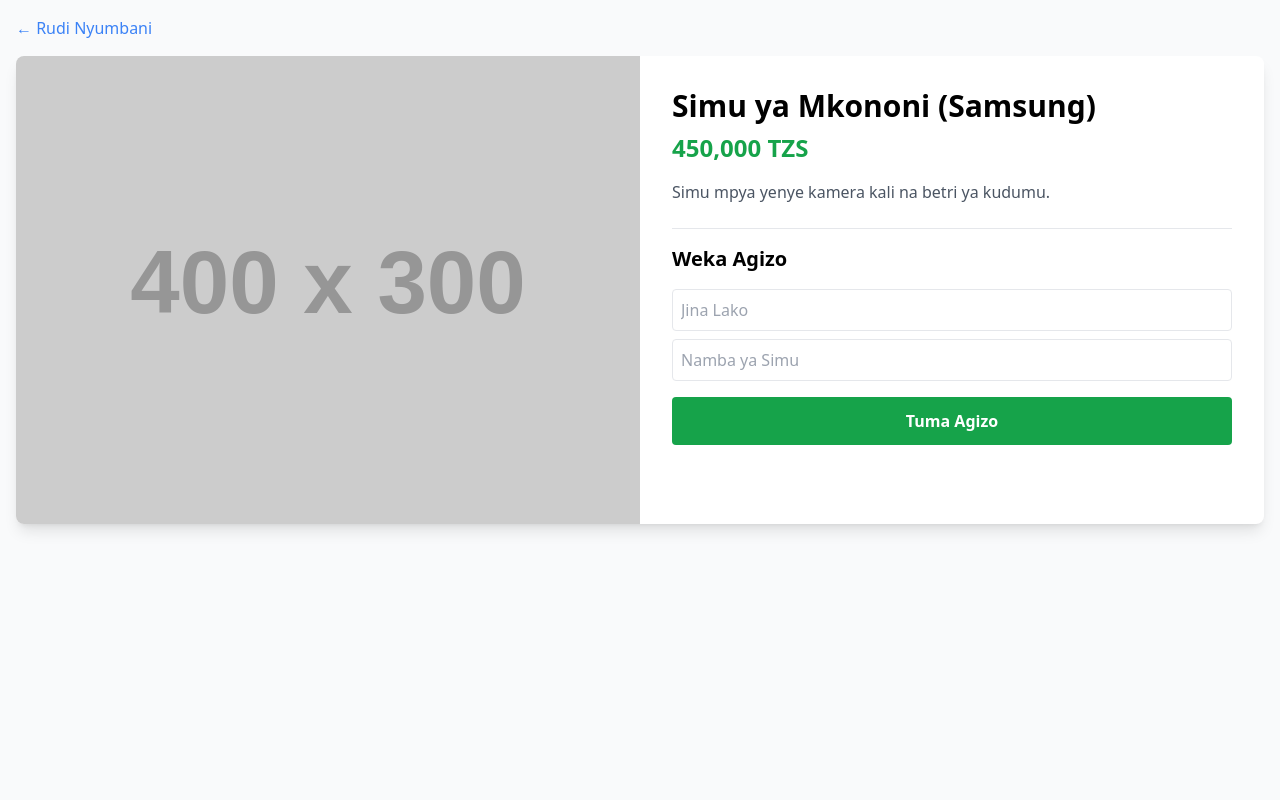
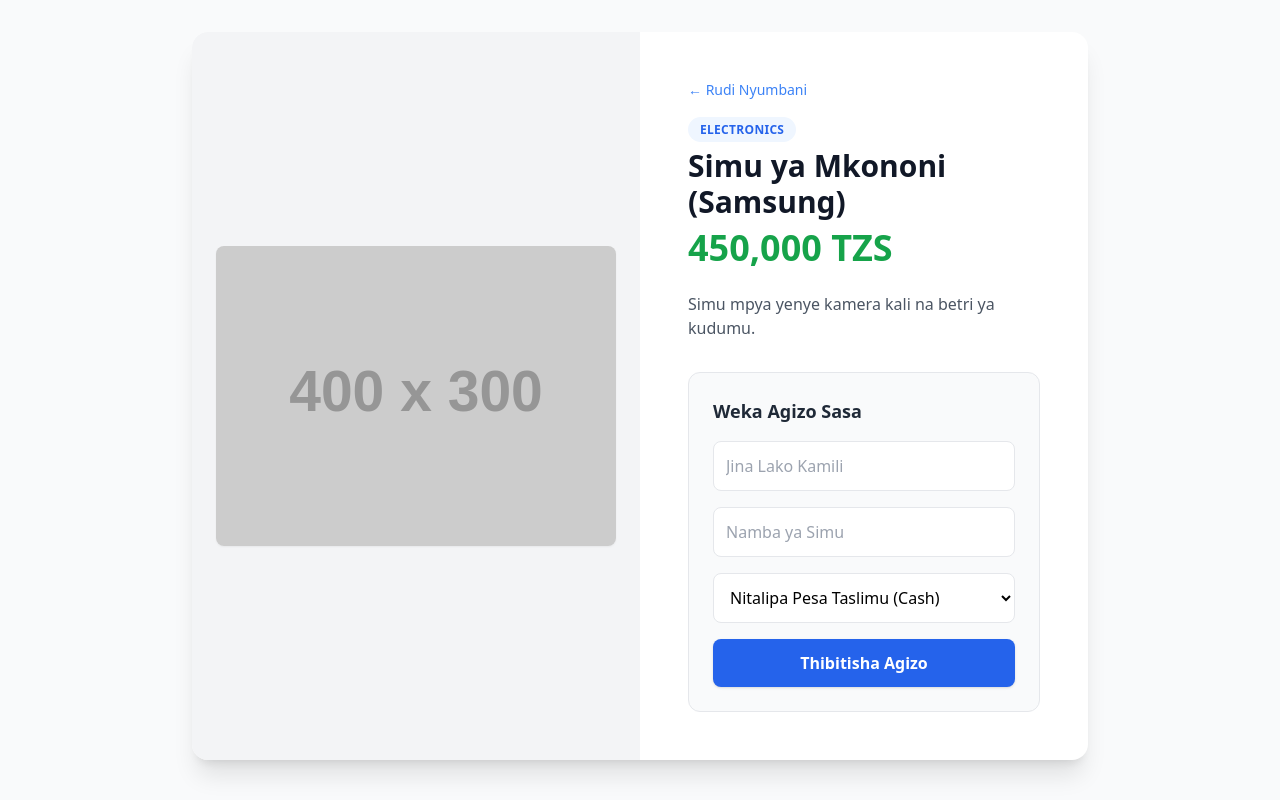
Before and after one commit to abdondismas0-hub/smart-arena-project, a Flask app: page /product/1 in a window 1280 px wide. Run offline with Flask 3, Linux system fonts and the light colour scheme; grey boxes labelled with a size stand in for pictures from a placeholder-image service; some libraries are stand-ins or nearby versions.

Commit message:
Update product_details.html

```diff
--- a/templates/product_details.html
+++ b/templates/product_details.html
@@ -1,29 +1,53 @@
 <!DOCTYPE html>
-<html>
+<html lang="sw">
 <head>
-    <title>{{ product.name }}</title>
+    <meta charset="UTF-8">
+    <title>{{ product.name }} | Smart Arena</title>
     <script src="https://cdn.tailwindcss.com"></script>
 </head>
-<body class="bg-gray-50 font-sans">
-    <div class="container mx-auto p-4">
-        <a href="/" class="text-blue-500 mb-4 inline-block">&larr; Rudi Nyumbani</a>
-        <div class="bg-white rounded-lg shadow-lg overflow-hidden md:flex">
-            <div class="md:w-1/2">
-                <img src="{{ product.image_url }}" alt="{{ product.name }}" class="w-full h-64 md:h-full object-cover">
+<body class="bg-gray-50 min-h-screen p-4 md:p-8">
+
+    <div class="max-w-4xl mx-auto bg-white rounded-2xl shadow-xl overflow-hidden md:flex">
+        <!-- Picha -->
+        <div class="md:w-1/2 bg-gray-100 flex items-center justify-center p-4">
+            <img src="{{ product.image_url }}" alt="{{ product.name }}" class="max-w-full h-auto rounded-lg shadow-sm"
+                 onerror="this.src='https://placehold.co/600x600?text=No+Image'">
+        </div>
+
+        <!-- Maelezo -->
+        <div class="md:w-1/2 p-8 md:p-12">
+            <a href="/" class="text-blue-500 text-sm hover:underline mb-4 block">&larr; Rudi Nyumbani</a>
+
+            <span class="text-xs font-bold text-blue-600 uppercase tracking-wide bg-blue-50 px-3 py-1 rounded-full">{{ product.category }}</span>
+            <h1 class="text-3xl font-extrabold text-gray-900 mt-2 mb-2">{{ product.name }}</h1>
+            <p class="text-4xl font-bold text-green-600 mb-6">{{ product.price | format_currency }}</p>
+
+            <div class="prose text-gray-600 mb-8">
+                <p>{{ product.description }}</p>
+                {% if product.specs %}
+                <p class="mt-2 text-sm font-semibold">Sifa: {{ product.specs }}</p>
+                {% endif %}
             </div>
-            <div class="p-8 md:w-1/2">
-                <h1 class="text-3xl font-bold mb-2">{{ product.name }}</h1>
-                <p class="text-2xl text-green-600 font-bold mb-4">{{ product.price | format_currency }}</p>
-                <p class="text-gray-600 mb-6">{{ product.description }}</p>
 
-                <form method="POST" class="border-t pt-4">
-                    <h3 class="text-xl font-semibold mb-4">Weka Agizo</h3>
-                    <input type="text" name="customer_name" placeholder="Jina Lako" class="w-full p-2 border rounded mb-2" required>
-                    <input type="text" name="phone" placeholder="Namba ya Simu" class="w-full p-2 border rounded mb-4" required>
-                    <button class="w-full bg-green-600 text-white p-3 rounded font-bold hover:bg-green-700">Tuma Agizo</button>
+            <!-- Fomu ya Agizo -->
+            <div class="bg-gray-50 p-6 rounded-xl border border-gray-200">
+                <h3 class="text-lg font-bold mb-4 text-gray-800">Weka Agizo Sasa</h3>
+                <form method="POST">
+                    <div class="space-y-4">
+                        <input type="text" name="customer_name" placeholder="Jina Lako Kamili" required class="w-full p-3 border rounded-lg focus:ring-2 focus:ring-blue-500 outline-none">
+                        <input type="tel" name="phone" placeholder="Namba ya Simu" required class="w-full p-3 border rounded-lg focus:ring-2 focus:ring-blue-500 outline-none">
+                        <select name="payment_method" class="w-full p-3 border rounded-lg bg-white">
+                            <option value="Cash">Nitalipa Pesa Taslimu (Cash)</option>
+                            <option value="Mobile Money">Nitalipa kwa Simu</option>
+                        </select>
+                        <button class="w-full bg-blue-600 text-white font-bold py-3 rounded-lg hover:bg-blue-700 transition shadow">
+                            Thibitisha Agizo
+                        </button>
+                    </div>
                 </form>
             </div>
         </div>
     </div>
+
 </body>
 </html>
```
